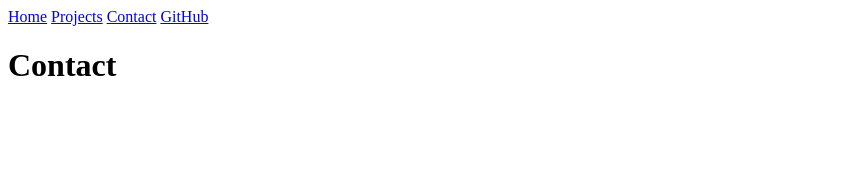
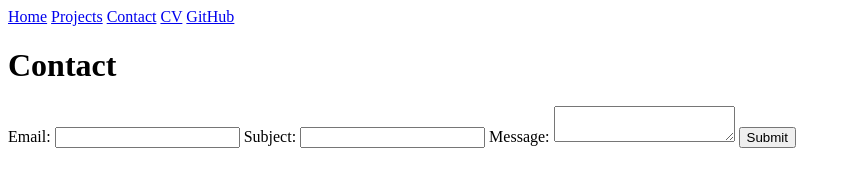
Before and after one commit to mmmesdaq-spec/DSC-106-Portfolio, a plain HTML site: page contact/index.html in a window 1280 px wide. Shown: the whole page, without its empty margins (0-851 px from the left). Drawn offline with Linux system fonts and the light colour scheme.

Commit message:
Update index.html

```diff
--- a/contact/index.html
+++ b/contact/index.html
@@ -10,8 +10,29 @@
     <a href="../">Home</a>
     <a href="../projects/">Projects</a>
     <a href="./">Contact</a>
+    <a href="../cv/">CV</a>
     <a href="https://github.com/mmmesdaq-spec" target="_blank">GitHub</a>
 </nav>
     <h1>Contact</h1>
+        <form action="mailto:mmmesdaq@ucsd.edu" method="POST" enctype="text/plain">
+
+        <label>
+            Email:
+            <input type="email" name="email">
+        </label>
+
+        <label>
+            Subject:
+            <input name="subject">
+        </label>
+
+        <label>
+            Message:
+            <textarea name="body"></textarea>
+        </label>
+
+        <button>Submit</button>
+
+    </form>
 </body>
 </html>
```
